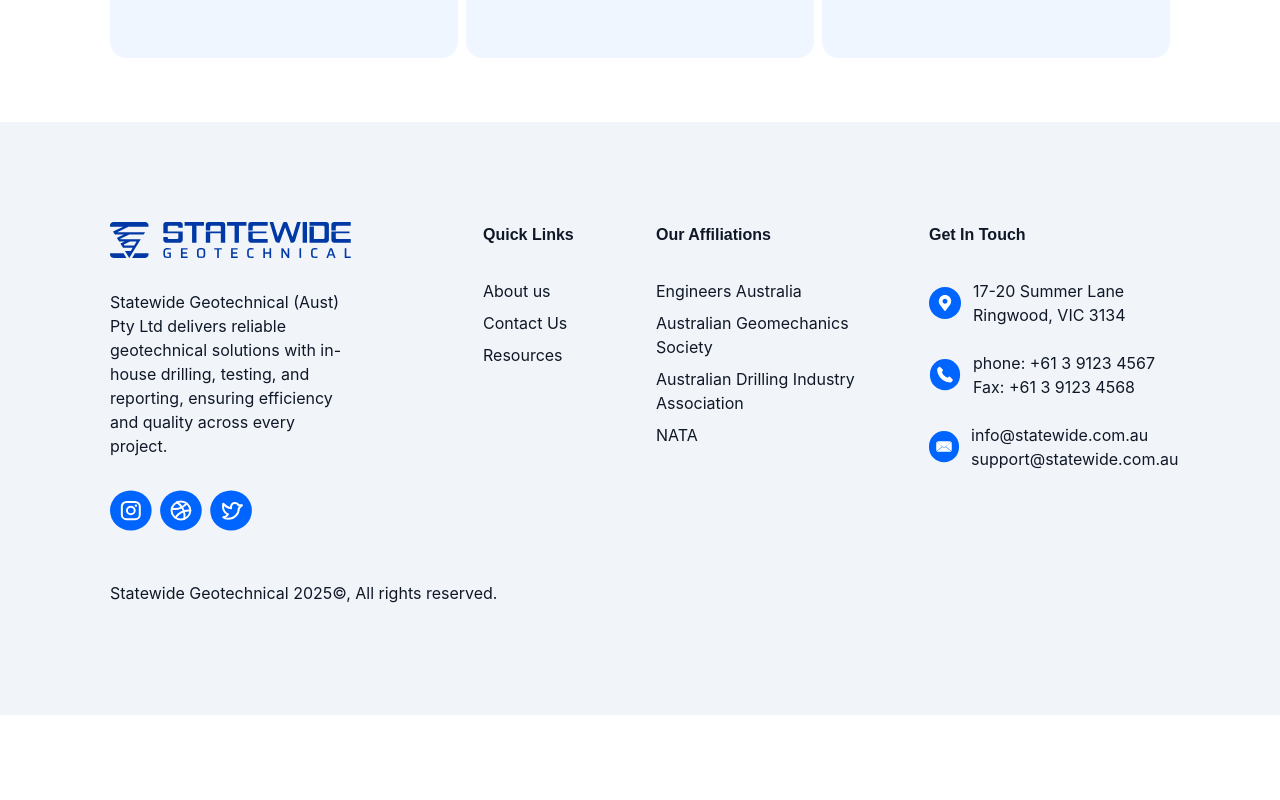
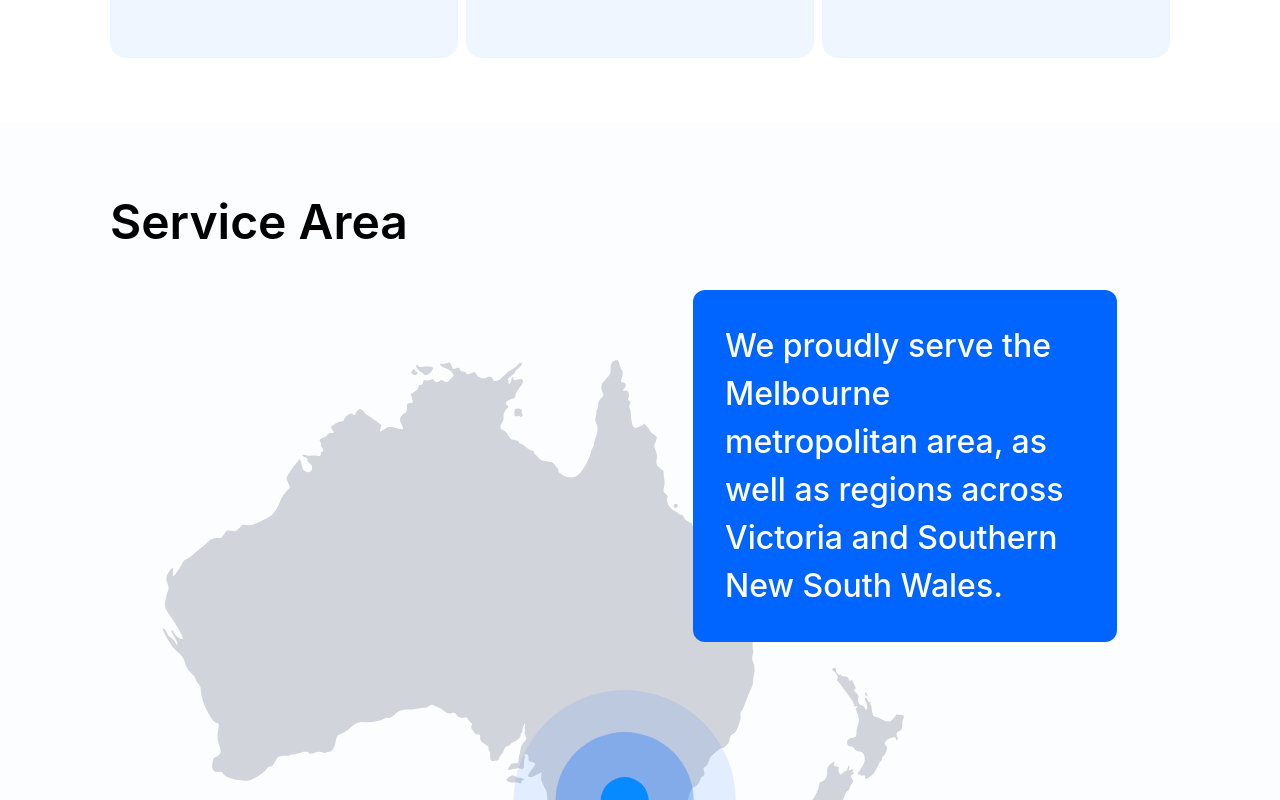
Before and after one commit to tharanga-madurapperuma/statewide-geotechnical_construction-site, a React (Vite) app: page /site in a window 1280 px wide. Shown: the part 3220-4020 px from the top of the page. Before the commit the page ends 3935 px from the top, so only its background shows below. Built offline with nearby package versions, Linux system fonts and the light colour scheme.

Commit message:
i added map

```diff
--- a/src/pages/Site.jsx
+++ b/src/pages/Site.jsx
@@ -25,6 +25,7 @@ import {
   Certificate,
   Card,
   Box,
+  Map,
 } from "../assets/assets";
 
 const Site = () => {
@@ -162,6 +163,25 @@ const Site = () => {
           <LicenseCard image={Box} title="First Aid Certification" />
         </div>
       </div>
+
+      {/* Map  */}
+      <div className="w-full pt-[50px] md:pt-[64px] pb-[70vw] sm:pb-[55vw] lg:pb-[50vw] 2xl:pb-[45vw] flex flex-col max-w-[1920px] px-[32px] sm:px-[70px] md:px-80 lg:px-[100px] xl:px-[110px]">
+        <h1 className="font-inter font-600 text-24 sm:text-28 md:text-32 lg:text-40 xl:text-48">
+          Service Area
+        </h1>
+        <div className="w-full flex mt-8 relative pb-[64px]">
+          <div className=" w-[60%] sm:w-[40%] md:w-[50%] lg:w-[40%] bg-blue-600 p-4 sm:p-6 lg:p-8 rounded-xl absolute right-[5%] top-0 z-20">
+            <p className="font-inter font-500 text-12 sm:text-16 md:text-24 lg:text-24 xl:text-32 text-white ">
+              We proudly serve the Melbourne metropolitan area, as well as
+              regions across Victoria and Southern New South Wales.
+            </p>
+          </div>
+          <img
+            className="w-[80%] absolute top-[70px] left-[5%] sm:w-[80%] md:w-[80%] lg:w-[70%] max-w-[800px] z-10"
+            src={Map}
+          />
+        </div>
+      </div>
     </div>
   );
 };
```
